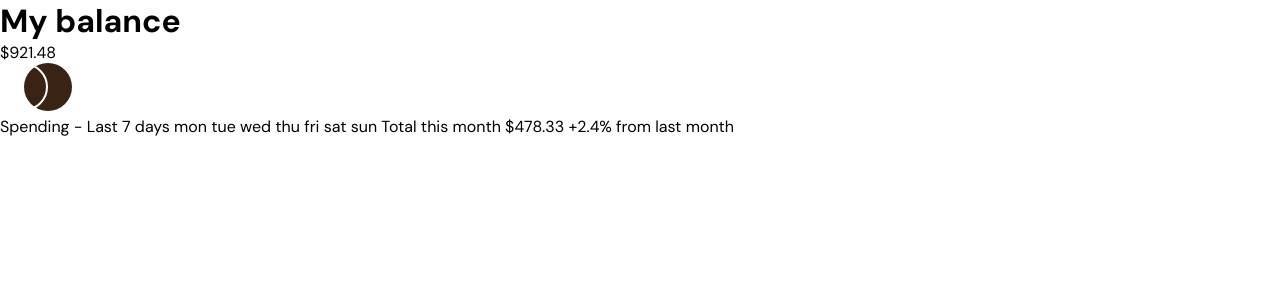
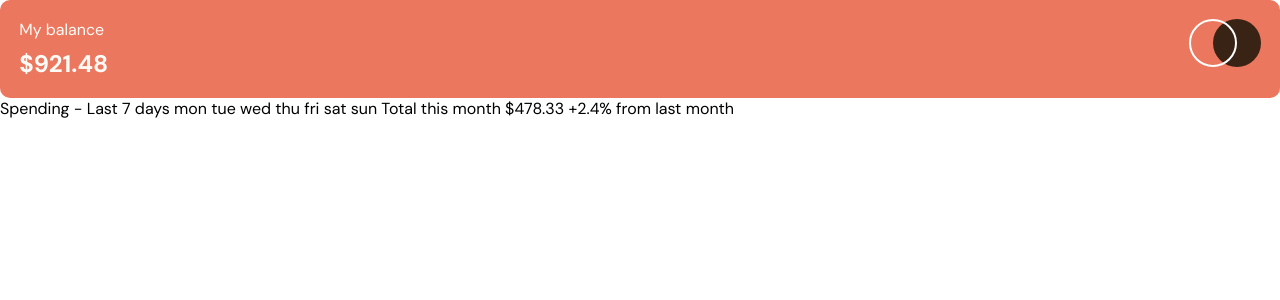
Before and after one commit to amrmabdelazeem/expenses-chart-component, a React (Vite) app: page / in a window 1280 px wide. Shown: the top 300 px of the page. Built offline with nearby package versions, Linux system fonts and the light colour scheme.

Commit message:
Complete Balance Component

```diff
--- a/src/components/MyBalance/MyBalance.jsx
+++ b/src/components/MyBalance/MyBalance.jsx
@@ -1,3 +1,4 @@
+import './MyBalance.css'
 export default function MyBalance() {
   return (
     <header>
--- a/src/components/MyBalance/myBalance.css
+++ b/src/components/MyBalance/myBalance.css
@@ -1 +1,17 @@
-/*# sourceMappingURL=myBalance.css.map */
+header {
+  background-color: hsl(10, 79%, 65%);
+  color: hsl(33, 100%, 98%);
+  display: flex;
+  justify-content: space-between;
+  padding: 1.2rem;
+  border-radius: 10px;
+}
+header h1 {
+  font-size: 1rem;
+  font-weight: 400;
+  margin-bottom: 0.5rem;
+}
+header p {
+  font-size: 1.5rem;
+  font-weight: 700;
+}/*# sourceMappingURL=myBalance.css.map */
--- a/src/components/MyBalance/myBalance.scss
+++ b/src/components/MyBalance/myBalance.scss
@@ -1 +1,21 @@
-@import 'vars', 'utils';
+@import '../../styles/vars';
+
+header{
+    background-color: $primary-color;
+    color: $bg-inner;
+    display: flex;
+    justify-content: space-between;
+    padding: 1.2rem;
+    border-radius: 10px;
+
+    h1{
+        font-size: 1rem;
+        font-weight: 400;
+        margin-bottom: .5rem;
+    }
+
+    p{
+        font-size: 1.5rem;
+        font-weight: 700;
+    }
+}
```
Also changed, not shown: 1 other file (tests, documents, lock files or other folders).
